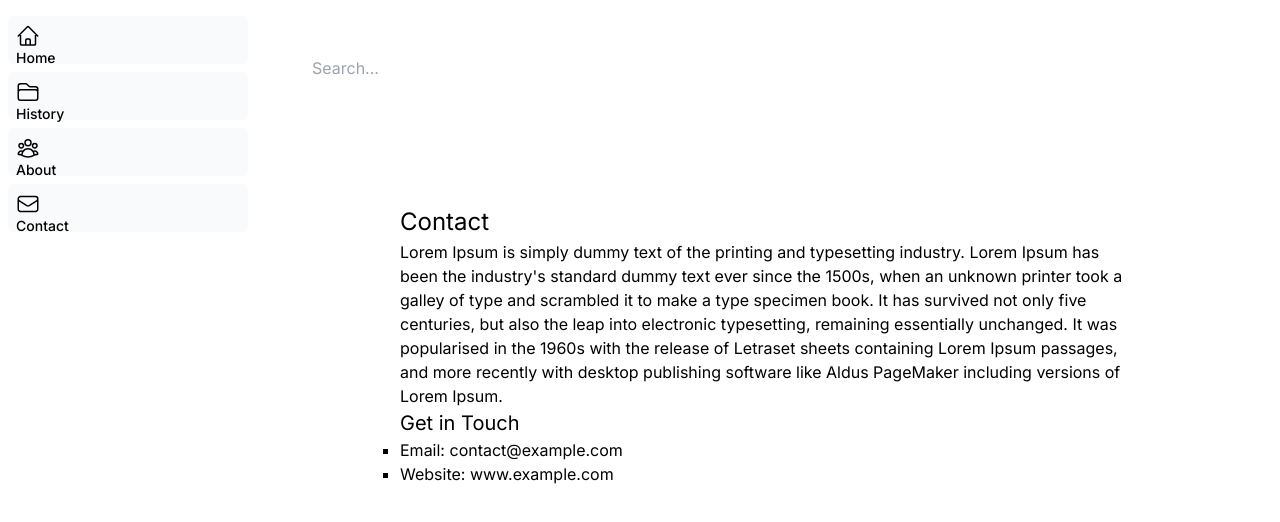
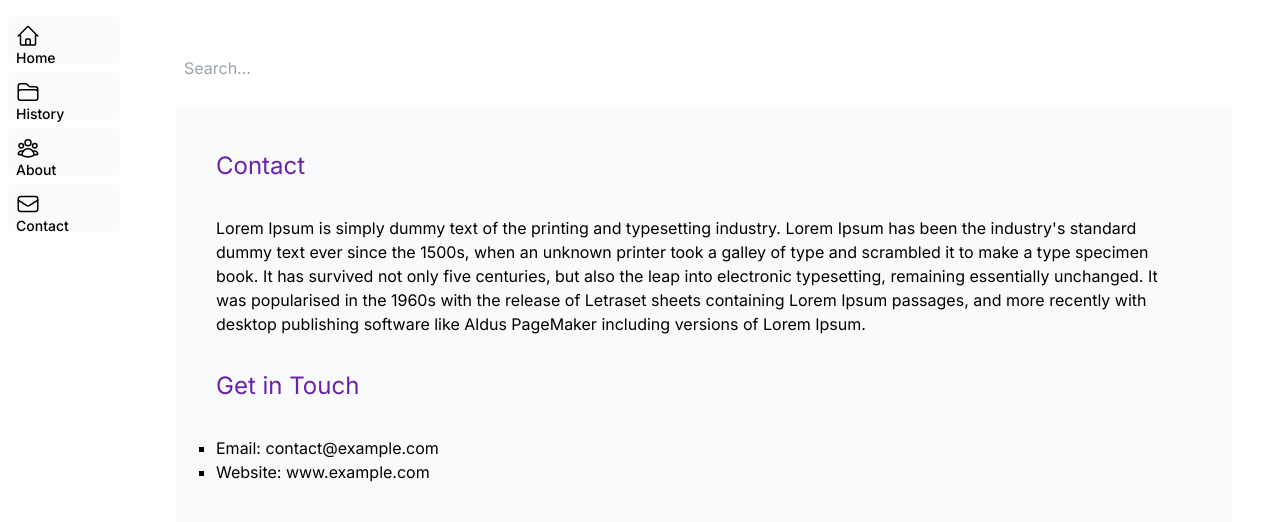
Before and after one commit to b-designs/Smart_Dictionary, a Next.js app in the folder my-app/: page /dictionary/contact in a window 1280 px wide. Shown: the top 522 px of the page. Built offline with nearby package versions, Linux system fonts and the light colour scheme.

Commit message:
updated gitignore to remove DS_Store file

```diff
--- a/my-app/src/app/dictionary/about/page.tsx
+++ b/my-app/src/app/dictionary/about/page.tsx
@@ -1,8 +1,9 @@
 export default function Page() {
     return (
-        <main className="flex min-h-screen flex-col items-center justify-between p-24">
-            <div>
-                <h1>About</h1>
+        // <main className="flex min-h-screen flex-col items-center justify-between p-24">
+            <main className="flex-col min-h-screen items-center justify-center bg-gray-50">
+            <div className="p-6 flex-grow">
+                <h1 className="text-purple-800" >About</h1>
                 <p>Lorem Ipsum is simply dummy text of the printing and typesetting industry.
                 Lorem Ipsum has been the industry's standard dummy text ever since the 1500s,
                 when an unknown printer took a galley of type and scrambled it to make a type specimen book.
--- a/my-app/src/app/dictionary/contact/page.tsx
+++ b/my-app/src/app/dictionary/contact/page.tsx
@@ -2,20 +2,19 @@ import React from 'react';
 
 export default function Page() {
     return (
-        <main className="flex min-h-screen flex-col items-center justify-between p-24">
-            <div>
-                <h1>Contact</h1>
-                <p>Lorem Ipsum is simply dummy text of the printing and typesetting industry.
+        <main className="flex-col min-h-screen items-center justify-center bg-gray-50">
+            <div className="p-6 flex-grow">
+                <h1 className="text-4XL text-purple-800 justify-left p-4">Contact</h1>
+                <p className='p-4'>Lorem Ipsum is simply dummy text of the printing and typesetting industry.
                 Lorem Ipsum has been the industry's standard dummy text ever since the 1500s,
                 when an unknown printer took a galley of type and scrambled it to make a type specimen book.
                 It has survived not only five centuries, but also the leap into electronic typesetting,
                 remaining essentially unchanged. It was popularised in the 1960s with the release
                 of Letraset sheets containing Lorem Ipsum passages, and more recently with
                 desktop publishing software like Aldus PageMaker including versions of Lorem Ipsum.
-            </p>
-            <div>
-                <h2>Get in Touch</h2>
-                    <ul style={{ listStyleType: "square" }}>
+                </p>
+                <h1 className="text-4XL text-purple-800 justify-left p-4">Get in Touch</h1>
+                    <ul className="p-4" style={{ listStyleType: "square" }}>
                         <li>
                             <span>Email: <a href="mailto:contact@example.com">contact@example.com</a></span>
                         </li>
@@ -24,7 +23,6 @@ export default function Page() {
                         </li>
                     </ul>
             </div>
-            </div>
         </main>
     );
 }
--- a/my-app/src/app/dictionary/layout.tsx
+++ b/my-app/src/app/dictionary/layout.tsx
@@ -2,7 +2,7 @@
 
 import SideNav from "@/app/ui/components/sidenav";
 import SearchBar from '../ui/components/searchbar';
-
+import styles from '@/app/ui/styles/home.module.css'
 
 export default function Layout({ children }: { children: React.ReactNode }) {
   const data = [
@@ -10,11 +10,11 @@ export default function Layout({ children }: { children: React.ReactNode }) {
   ];
   return (
     <div className="flex h-screen flex-col md:flex-row md:overflow-hidden bg-white">
-      <div className="w-full flex-none md:w-64">
+      <div className={`w-full flex-none md:w-32`}>
         <SideNav />
       </div>
       <div className="flex-grow p-6 md:overflow-y-auto md:p-12">
-      <SearchBar data={data} />
+        <SearchBar data={data} />
       {children}
       </div>
     </div>
--- a/my-app/src/app/layout.tsx
+++ b/my-app/src/app/layout.tsx
@@ -1,6 +1,8 @@
 import type { Metadata } from "next";
 import { Inter } from "next/font/google";
 import "@/app/ui/styles/globals.css";
+import "@/app/ui/styles/home.module.css";
+
 
 const inter = Inter({ subsets: ["latin"] });
 
--- a/my-app/src/app/page.tsx
+++ b/my-app/src/app/page.tsx
@@ -3,6 +3,7 @@
 
 import Image from "next/image";
 import SearchBar from './ui/components/searchbar';
+import styles from '@/app/ui/styles/home.module.css'
 
 export default function Home() {
 
@@ -12,14 +13,14 @@ export default function Home() {
   return (
     <main className="flex items-center justify-center min-h-screen bg-gray-50">
       <div className="container mx-auto p-4 relative">
-        <div className="bg-white border-2 border-purple-100 rounded-lg p-6 grid grid-cols-1 md:grid-cols-2 gap-4">
+        <div className="bg-white border-2 border-purple-100 rounded-lg p-6 grid grid-cols-1 gap-4">
           <div className="flex flex-col justify-center">
             <h1 className="text-4xl text-purple-700 font-bold mb-4">Let's Start Searching</h1>
             <SearchBar data={data} />
             <p className="text-lg text-gray-700 mb-4">
               Massa urna magnis dignissim id euismod porttitor vitae etiam viverra nunc at adipiscing sit morbi aliquet mauris porttitor nisi, senectus pharetra, ac porttitor orci.
             </p>
-            <a href="/dictionary/history" className="outline outline-1 outline-offset-2 border-purple-700 text-purple-700 hover:text-white py-2 px-4 rounded hover:bg-purple-800 md:w-auto">
+            <a href="/dictionary/history" className={`outline outline-1 outline-offset-2 border-purple-700 text-purple-700 hover:text-white py-2 px-4 rounded hover:bg-purple-800 md:w-auto ${styles.fit_content}`}>
               Search History
             </a>
           </div>
--- /dev/null
+++ b/my-app/src/app/ui/styles/home.module.css
@@ -0,0 +1,11 @@
+.text_wisteria {
+    color: #8e44ad;
+}
+
+.bg_wisteria {
+    background-color: #8e44ad;
+}
+
+.fit_content{
+    width: fit-content;
+}
```
Also changed, not shown: 1 other file (tests, documents, lock files or other folders).
